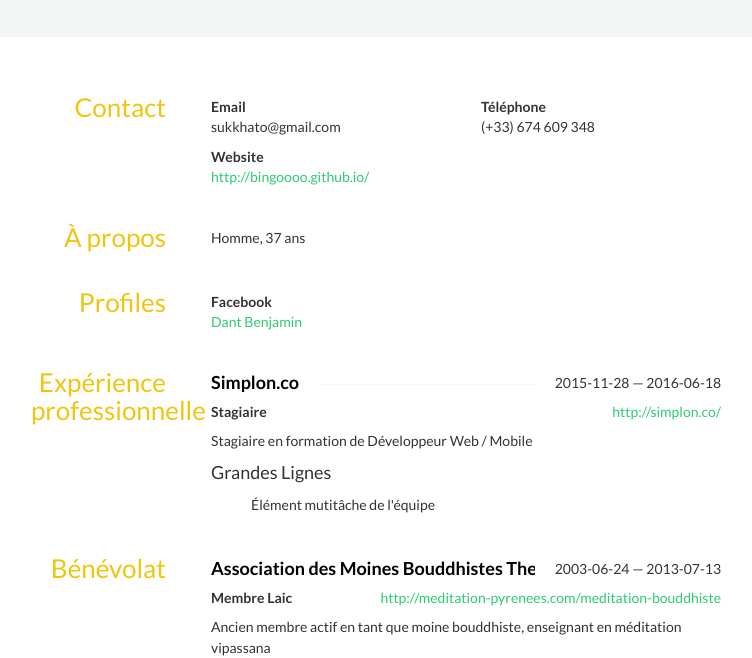
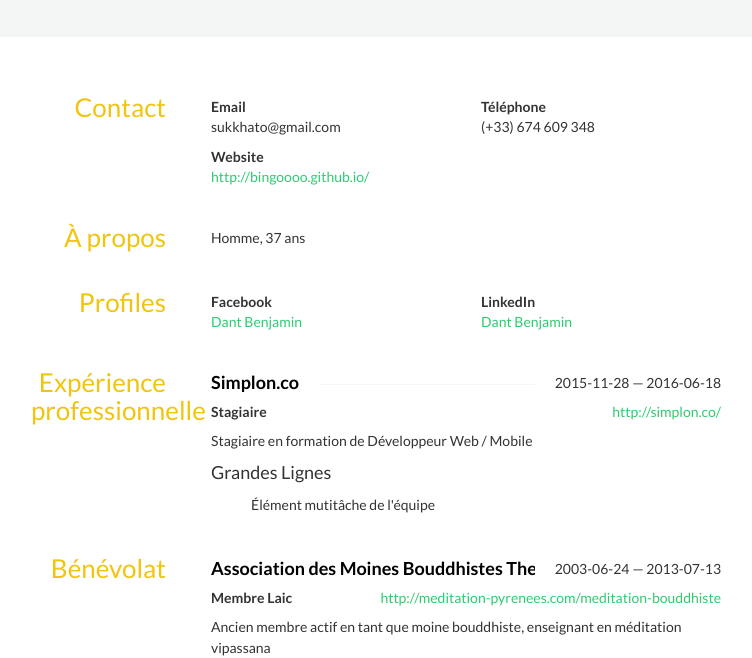
Before and after one commit to bingoooo/bingoooo.github.io, a plain HTML site: page index.html in a window 1280 px wide. Shown: the part 149-807 px from the top of the page, without its empty margins (264-1016 px from the left). Drawn offline with nearby package versions, Linux system fonts and the light colour scheme; some icons are missing.

Commit message:
Ajout d'une section LinkedIn

```diff
--- a/index.html
+++ b/index.html
@@ -9,7 +9,7 @@
 
 	<link rel="stylesheet" href="https://cdnjs.cloudflare.com/ajax/libs/twitter-bootstrap/3.2.0/css/bootstrap.min.css">
 	<link rel="stylesheet" href="https://cdnjs.cloudflare.com/ajax/libs/octicons/2.0.2/octicons.min.css">
-
+	<link rel="stylesheet" href="css/resume.css">
 	<style type="text/css">
 	@import url(
 	https://fonts.googleapis.com/css?family=Lato:400,700
@@ -255,6 +255,16 @@ h4 span:first-child {
 						</div>
 					</div>
 				</div>
+				<div class="col-sm-6">
+					<strong class="network">
+						LinkedIn
+					</strong>
+					<div class="username">
+						<div class="url">
+							<a href="https://www.linkedin.com/in/benjamin-dant-ba784911a">Dant Benjamin</a>
+						</div>
+					</div>
+				</div>
 			</div>
 		</div>
 	</section>
```
